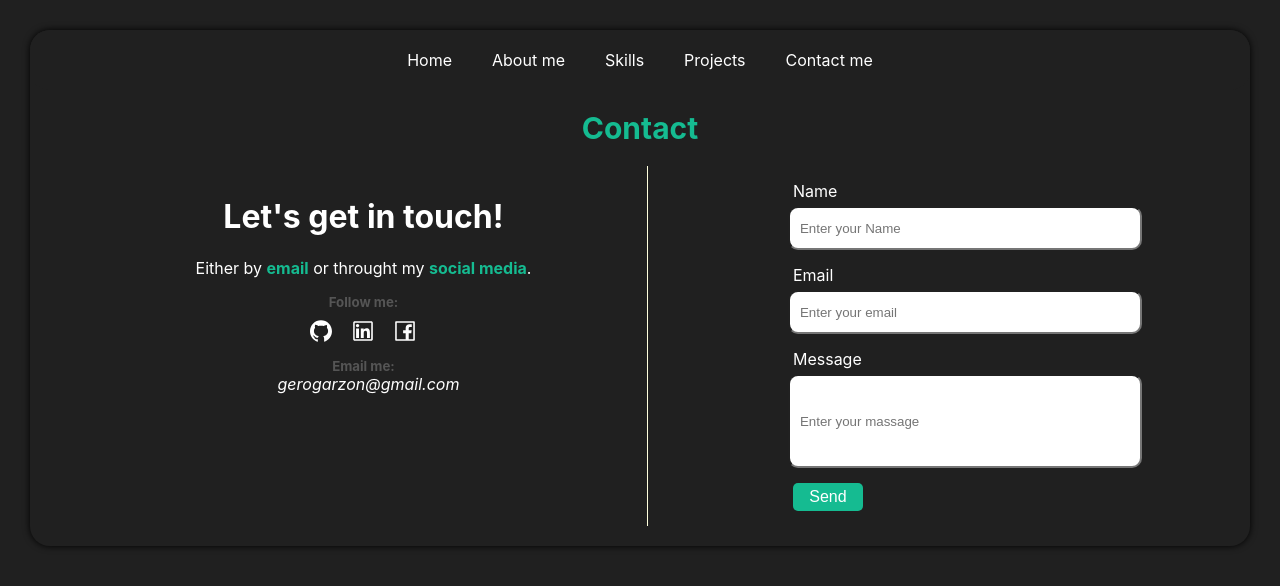
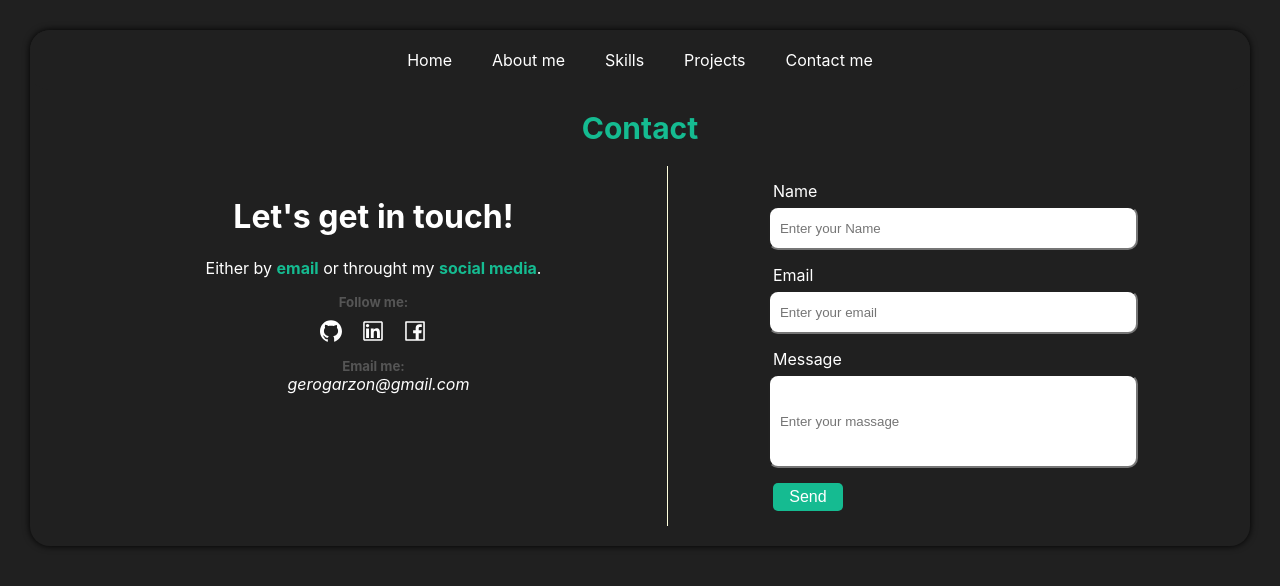
Before and after one commit to gerogarzon/Porfolio, a React (Create React App) app: page /contactme in a window 1280 px wide. Shown: the top 586 px of the page. Built offline with nearby package versions, Linux system fonts and the light colour scheme.

Commit message:
change contact me padding

```diff
--- a/src/components/ContactMe/ContactMe.css
+++ b/src/components/ContactMe/ContactMe.css
@@ -21,7 +21,7 @@
 .contact-left {
   flex-grow: 1;
   text-align: center;
-  margin: 20px 90px 20px 50px;
+  margin: 20px 50px ;
   border-right: solid 1px #ffd;
 }
 @media screen and (max-width: 758px) {
```
